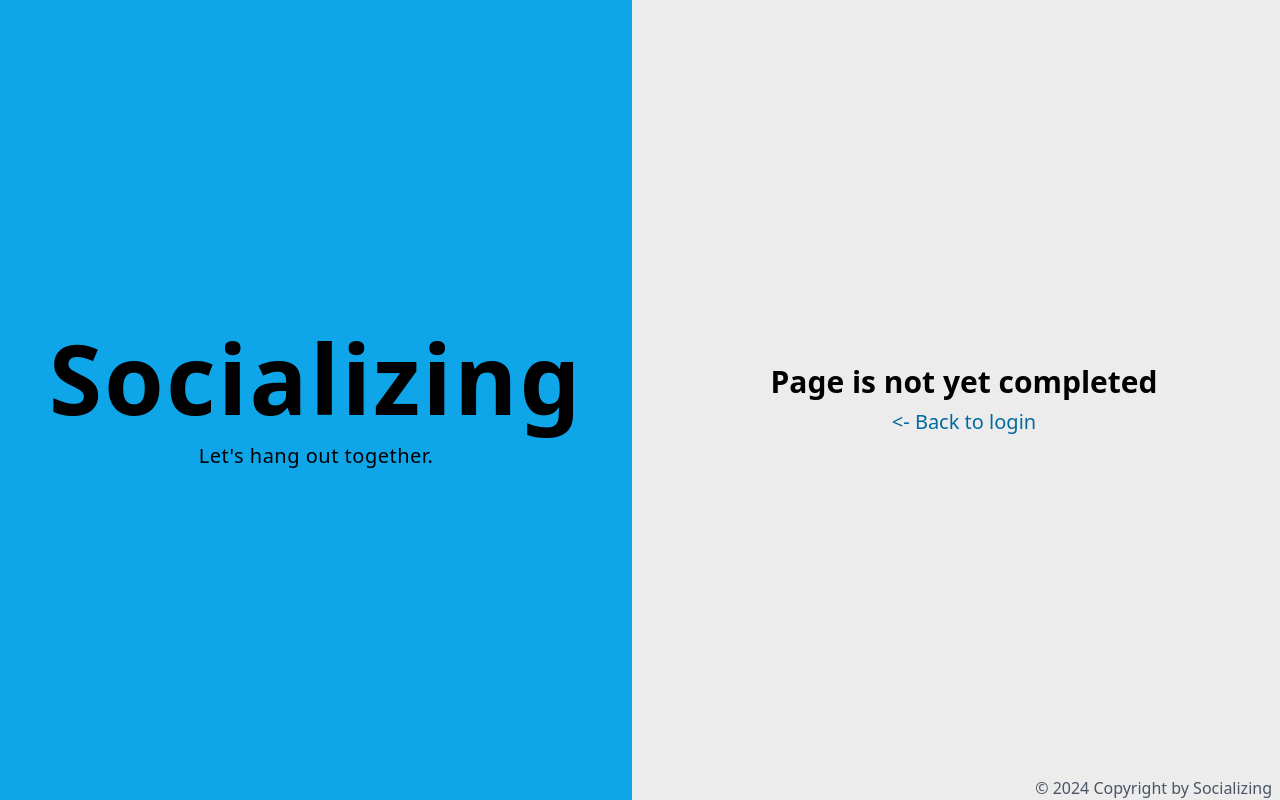
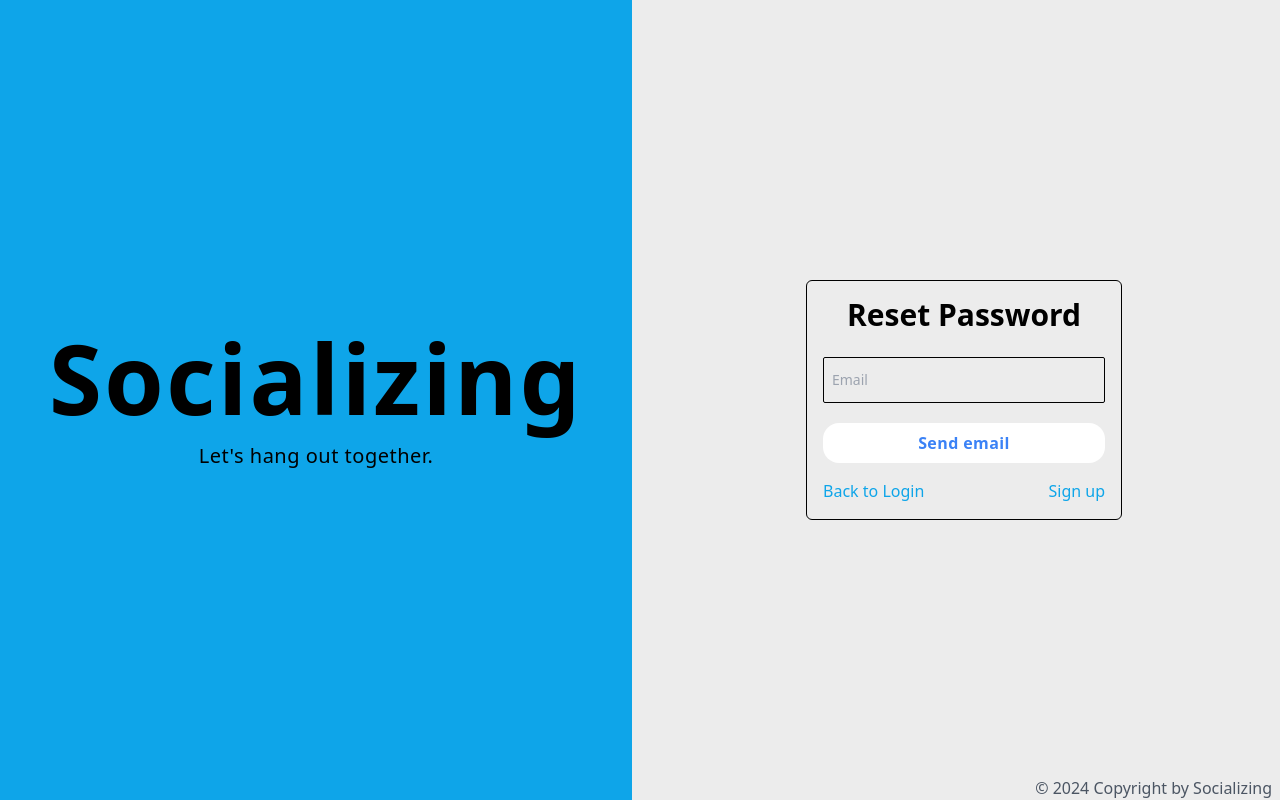
Before and after one commit to GTheD01/frontend_social_app, a React (Create React App) app: page /password-reset in a window 1280 px wide. Built offline with nearby package versions, Linux system fonts and the light colour scheme.

Commit message:
Moving use hooks inside forms and building reset password page

```diff
--- a/src/App.tsx
+++ b/src/App.tsx
@@ -1,6 +1,6 @@
-import { RouterProvider } from "react-router-dom";
 import "./App.css";
 import router from "./router/router";
+import { RouterProvider } from "react-router-dom";
 
 function App() {
   return (
--- a/src/components/Input.tsx
+++ b/src/components/Input.tsx
@@ -18,7 +18,7 @@ const Input = ({
   error,
 }: InputProps) => {
   return (
-    <>
+    <div>
       <label
         className={`text-black w-full flex flex-col justify-between items-start relative border border-black rounded-sm`}
         htmlFor={label}
@@ -43,8 +43,8 @@ const Input = ({
           }`}
         />
       </label>
-      {/* {error && <p className="text-red-500 mb-2 ml-1">{error}</p>} */}
-    </>
+      {error && <p className="text-red-500 text-start">{error}</p>}
+    </div>
   );
 };
 
--- a/src/components/forms/CustomForm.tsx
+++ b/src/components/forms/CustomForm.tsx
@@ -9,6 +9,7 @@ interface Config {
   value: string;
   placeholder: string;
   required?: boolean;
+  error?: string | undefined;
 }
 
 interface CustomFormProps {
@@ -39,6 +40,7 @@ const CustomForm = ({
           placeholder={input.placeholder}
           label={input.labelText}
           required={input.required}
+          error={input.error}
         />
       ))}
       <div className="space-y-0">
--- a/src/components/forms/LoginForm.tsx
+++ b/src/components/forms/LoginForm.tsx
@@ -1,25 +1,8 @@
-import { ChangeEvent, FormEvent } from "react";
-import { ErrorObject } from "../../types/zodTypes";
 import CustomForm from "./CustomForm";
+import useLogin from "../../hooks/useLogin";
 
-type LoginFormData = {
-  email: string;
-  password: string;
-};
-
-interface LoginFormProps {
-  onChange: (e: ChangeEvent<HTMLInputElement>) => void;
-  onSubmit: (e: FormEvent<HTMLFormElement>) => void;
-  errors?: ErrorObject;
-  formData: LoginFormData;
-}
-
-const LoginForm = ({
-  errors,
-  onChange,
-  onSubmit,
-  formData,
-}: LoginFormProps) => {
+const LoginForm = () => {
+  const { formData, onChange, onSubmit, errors } = useLogin();
   const { email, password } = formData;
 
   const config = [
@@ -30,6 +13,7 @@ const LoginForm = ({
       value: email,
       placeholder: "Enter your email",
       required: true,
+      error: errors.email,
     },
     {
       labelText: "password",
@@ -38,6 +22,7 @@ const LoginForm = ({
       value: password,
       placeholder: "Enter your password",
       required: true,
+      error: errors.password,
     },
   ];
 
--- a/src/components/forms/RegisterForm.tsx
+++ b/src/components/forms/RegisterForm.tsx
@@ -1,28 +1,8 @@
-import { ChangeEvent, FormEvent } from "react";
+import CustomForm from "./CustomForm";
+import useRegister from "../../hooks/useRegister";
 
-import { ErrorObject } from "../../types/zodTypes";
-import CustomForm from "./CustomForm";
-
-type RegisterFormData = {
-  email: string;
-  username: string;
-  password: string;
-  fullName: string;
-};
-
-interface RegisterFormProps {
-  onChange: (e: ChangeEvent<HTMLInputElement>) => void;
-  onSubmit: (e: FormEvent<HTMLFormElement>) => void;
-  errors?: ErrorObject;
-  formData: RegisterFormData;
-}
-
-const RegisterForm = ({
-  errors,
-  onChange,
-  onSubmit,
-  formData,
-}: RegisterFormProps) => {
+const RegisterForm = () => {
+  const { formData, onChange, onSubmit, errors } = useRegister();
   const { email, password, username, fullName } = formData;
 
   const config = [
@@ -33,6 +13,7 @@ const RegisterForm = ({
       value: email,
       placeholder: "Email",
       required: true,
+      error: errors.email,
     },
     {
       labelText: "fullName",
@@ -41,6 +22,7 @@ const RegisterForm = ({
       value: fullName,
       placeholder: "Full Name",
       required: true,
+      error: errors.fullName,
     },
     {
       labelText: "username",
@@ -49,6 +31,7 @@ const RegisterForm = ({
       value: username,
       placeholder: "Username",
       required: true,
+      error: errors.username,
     },
     {
       labelText: "password",
@@ -57,6 +40,7 @@ const RegisterForm = ({
       value: password,
       placeholder: "Password",
       required: true,
+      error: errors.password,
     },
   ];
 
--- /dev/null
+++ b/src/components/forms/ResetPasswordForm.tsx
@@ -0,0 +1,30 @@
+import useResetPassword from "../../hooks/useResetPassword";
+import CustomForm from "./CustomForm";
+
+const ResetPasswordForm = () => {
+  const { formData, onChange, onSubmit, errors } = useResetPassword();
+  const { email } = formData;
+
+  const config = [
+    {
+      labelText: "email",
+      labelId: "email",
+      type: "email",
+      value: email,
+      placeholder: "Email",
+      required: true,
+      error: errors.email,
+    },
+  ];
+  return (
+    <CustomForm
+      config={config}
+      onChange={onChange}
+      onSubmit={onSubmit}
+      btnText="Send email"
+      isLoading={false}
+    />
+  );
+};
+
+export default ResetPasswordForm;
--- /dev/null
+++ b/src/hooks/useResetPassword.tsx
@@ -0,0 +1,42 @@
+import { ChangeEvent, FormEvent, useState } from "react";
+import { ErrorObject } from "../types/zodTypes";
+
+import { toErrorObject } from "../lib/utils";
+import { z } from "zod";
+import { LoginUserSchema } from "../schemas";
+
+const useResetPassword = () => {
+  const [formData, setFormData] = useState({
+    email: "",
+  });
+  const [errors, setErrors] = useState<ErrorObject>({});
+
+  const onChange = (e: ChangeEvent<HTMLInputElement>) => {
+    const { name, value } = e.target;
+
+    setFormData({ ...formData, [name]: value });
+  };
+
+  const onSubmit = (e: FormEvent<HTMLFormElement>) => {
+    e.preventDefault();
+    try {
+      LoginUserSchema.parse(formData);
+      setErrors({});
+    } catch (e) {
+      if (e instanceof z.ZodError) {
+        setErrors(toErrorObject(e.errors));
+      } else {
+        setErrors({ error: "Unknown error" });
+      }
+    }
+  };
+
+  return {
+    formData,
+    onChange,
+    onSubmit,
+    errors,
+  };
+};
+
+export default useResetPassword;
--- a/src/pages/LoginPage.tsx
+++ b/src/pages/LoginPage.tsx
@@ -1,20 +1,12 @@
 import { Link } from "react-router-dom";
 import LoginForm from "../components/forms/LoginForm";
-import useLogin from "../hooks/useLogin";
 
 function LoginPage() {
-  const { formData, onChange, onSubmit, errors } = useLogin();
-
   return (
     <>
       <div className="w-1/2 m-auto border border-black p-4 rounded-md">
         <h1 className="text-3xl font-bold mb-6">Login</h1>
-        <LoginForm
-          onChange={onChange}
-          onSubmit={onSubmit}
-          formData={formData}
-          errors={errors}
-        />
+        <LoginForm />
         <Link
           to="/password-reset"
           className=" text-blue-900 cursor-pointer hover:text-blue-700"
--- a/src/pages/RegisterPage.tsx
+++ b/src/pages/RegisterPage.tsx
@@ -1,19 +1,12 @@
 import { Link } from "react-router-dom";
 import RegisterForm from "../components/forms/RegisterForm";
-import useRegister from "../hooks/useRegister";
 
 function RegisterPage() {
-  const { formData, onChange, onSubmit, errors } = useRegister();
-
   return (
     <>
       <div className="w-1/2 m-auto border border-black p-4 rounded-md">
         <h1 className="text-3xl font-bold mb-6">Register</h1>
-        <RegisterForm
-          onChange={onChange}
-          onSubmit={onSubmit}
-          formData={formData}
-        />
+        <RegisterForm />
       </div>
       <div className="border border-gray-500 p-4 m-auto w-1/2 rounded-md mt-4">
         <p>
--- a/src/pages/ResetPasswordPage.tsx
+++ b/src/pages/ResetPasswordPage.tsx
@@ -1,13 +1,20 @@
 import { Link } from "react-router-dom";
+import ResetPasswordForm from "../components/forms/ResetPasswordForm";
 
 const ResetPasswordPage = () => {
   return (
-    <>
-      <h1 className="font-bold text-3xl mb-2">Page is not yet completed</h1>
-      <Link to="/login" className="text-xl text-sky-700 hover:text-sky-800">
-        {"<-"} Back to login
-      </Link>
-    </>
+    <div className="w-1/2 m-auto border border-black p-4 rounded-md">
+      <h1 className="text-3xl font-bold mb-6">Reset Password</h1>
+      <ResetPasswordForm />
+      <div className="flex justify-between text-sky-500">
+        <Link to="/login" className="hover:text-sky-600">
+          Back to Login
+        </Link>
+        <Link to="/register" className="hover:text-sky-600">
+          Sign up
+        </Link>
+      </div>
+    </div>
   );
 };
 
```
